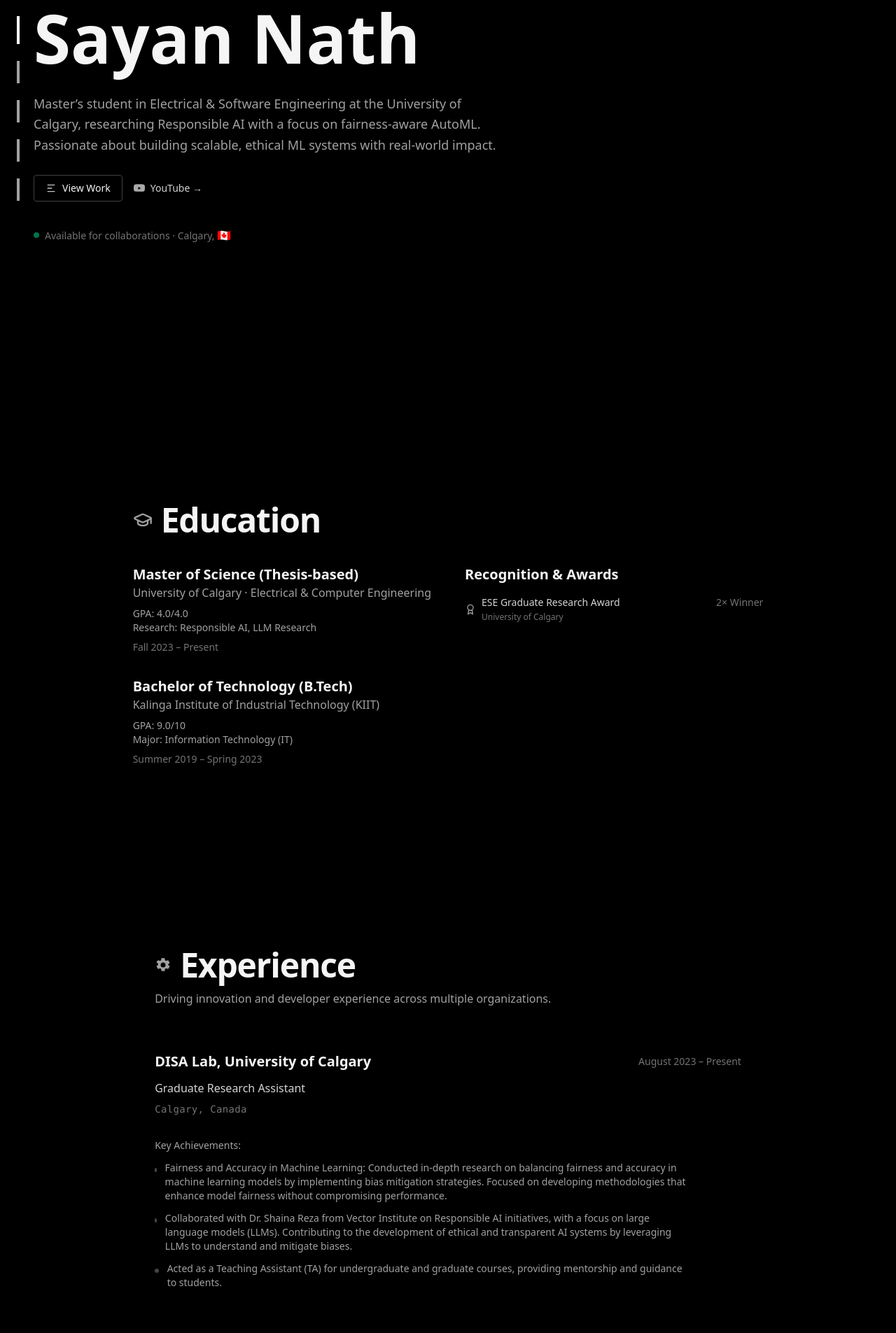
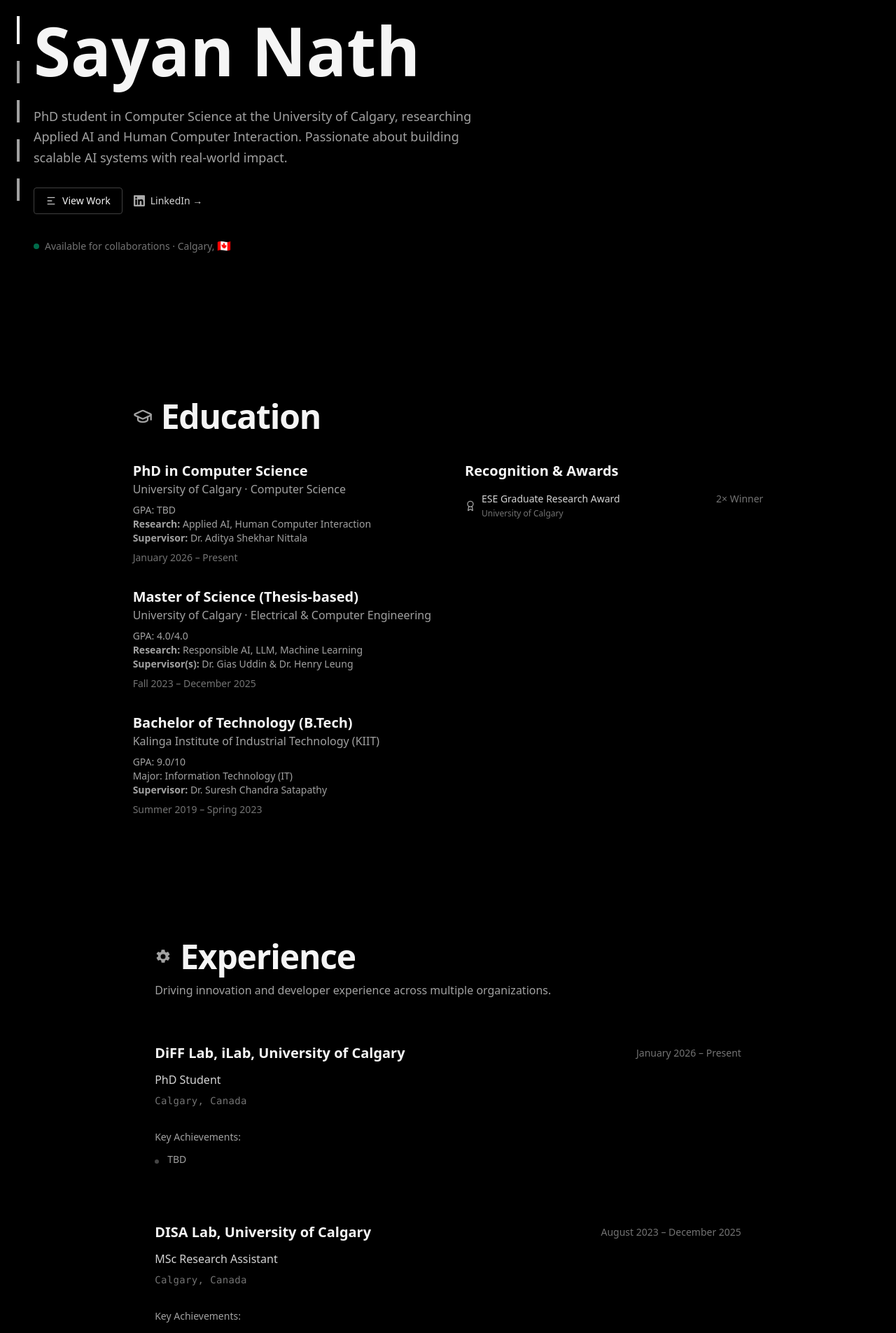
Before and after one commit to sayannath/portfolio, a Next.js app: page / in a window 1280 px wide. Shown: the part 245-2150 px from the top of the page at 70% size. Built offline with nearby package versions, Linux system fonts and the light colour scheme.

Commit message:
Updated the whole website with content

```diff
--- a/src/components/Connect.tsx
+++ b/src/components/Connect.tsx
@@ -92,7 +92,7 @@
                         <a
                             href="https://scholar.google.com/citations?user=WcqkH2cAAAAJ&hl=en"
                             target="_blank"
-                            rel="noreferrer noopener"
+                            rel="noopener noreferrer"
                             className="inline-flex items-center gap-2
                          text-neutral-400 hover:text-white
                          focus:outline-none focus-visible:ring-2 focus-visible:ring-neutral-600 rounded"
@@ -109,7 +109,7 @@
                             key={href}
                             href={href}
                             target="_blank"
-                            rel="noreferrer noopener"
+                            rel="noopener noreferrer"
                             className="group block rounded-lg border border-neutral-800
                          bg-neutral-950/40 p-4
                          hover:border-neutral-600 hover:bg-neutral-950/60
--- a/src/components/Education.tsx
+++ b/src/components/Education.tsx
@@ -16,6 +16,20 @@
         <div className="space-y-8">
           <div>
             <h3 className="text-lg sm:text-xl font-semibold text-neutral-100">
+              PhD in Computer Science
+            </h3>
+            <p className="text-neutral-400">
+              University of Calgary · Computer Science
+            </p>
+            <div className="mt-2 text-sm text-neutral-400">
+              <p>GPA: TBD</p>
+              <p><strong>Research:</strong> Applied AI, Human Computer Interaction</p>
+              <p><strong>Supervisor:</strong> Dr. Aditya Shekhar Nittala</p>
+            </div>
+            <p className="mt-2 text-sm text-neutral-500">January 2026 – Present</p>
+          </div>
+          <div>
+            <h3 className="text-lg sm:text-xl font-semibold text-neutral-100">
               Master of Science (Thesis-based)
             </h3>
             <p className="text-neutral-400">
@@ -23,9 +37,10 @@
             </p>
             <div className="mt-2 text-sm text-neutral-400">
               <p>GPA: 4.0/4.0</p>
-              <p>Research: Responsible AI, LLM Research</p>
+              <p><strong>Research:</strong> Responsible AI, LLM, Machine Learning</p>
+              <p><strong>Supervisor(s):</strong> Dr. Gias Uddin & Dr. Henry Leung</p>
             </div>
-            <p className="mt-2 text-sm text-neutral-500">Fall 2023 – Present</p>
+            <p className="mt-2 text-sm text-neutral-500">Fall 2023 – December 2025</p>
           </div>
 
           <div>
@@ -38,6 +53,7 @@
             <div className="mt-2 text-sm text-neutral-400">
               <p>GPA: 9.0/10</p>
               <p>Major: Information Technology (IT)</p>
+              <p><strong>Supervisor:</strong> Dr. Suresh Chandra Satapathy</p>
             </div>
             <p className="mt-2 text-sm text-neutral-500">Summer 2019 – Spring 2023</p>
           </div>
--- a/src/components/Experience.tsx
+++ b/src/components/Experience.tsx
@@ -10,14 +10,24 @@
 
 const JOBS: Job[] = [
   {
+    company: "DiFF Lab, iLab, University of Calgary",
+    role: "PhD Student",
+    location: "Calgary, Canada",
+    period: "January 2026 – Present",
+    achievements: [
+      "TBD",
+    ],
+  },
+  {
     company: "DISA Lab, University of Calgary",
-    role: "Graduate Research Assistant",
+    role: "MSc Research Assistant",
     location: "Calgary, Canada",
-    period: "August 2023 – Present",
+    period: "August 2023 – December 2025",
     achievements: [
-      "Fairness and Accuracy in Machine Learning: Conducted in-depth research on balancing fairness and accuracy in machine learning models by implementing bias mitigation strategies. Focused on developing methodologies that enhance model fairness without compromising performance.",
-      "Collaborated with Dr. Shaina Reza from Vector Institute on Responsible AI initiatives, with a focus on large language models (LLMs). Contributing to the development of ethical and transparent AI systems by leveraging LLMs to understand and mitigate biases.",
-      "Acted as a Teaching Assistant (TA) for undergraduate and graduate courses, providing mentorship and guidance to students.",
+      "Bias Mitigation in ML: Conducted in-depth research on balancing fairness and accuracy in machine learning models by implementing bias mitigation strategies. Focused on developing methodologies that enhance model fairness without compromising performance.",
+      "Bias Mitigation in LLM: Developed AutoFairer, an automated bias detection and sanitization framework for large language models, along with Biascore, a composite metric for quantifying bias in generated text, advancing ethical and transparent LLM systems.",
+      "Sustainability in CodeLLM:A study that estimates and analyzes the carbon emissions of code generation LLMs on HumanEval⁺ and MBPP⁺, highlighting the trade-off between coding performance and environmental sustainability.",
+      "Teaching: Acted as a Teaching Assistant (TA) for undergraduate and graduate courses, providing mentorship and guidance to students.",
     ],
   },
   {
--- a/src/components/Hero.tsx
+++ b/src/components/Hero.tsx
@@ -5,7 +5,7 @@
 
 export default function Hero() {
     useEffect(() => {
-    const heroSection = document.getElementById("home");
+        const heroSection = document.getElementById("home");
         if (heroSection) {
             heroSection.style.opacity = "0"; // Changed 0 to "0"
             setTimeout(() => {
@@ -16,12 +16,16 @@
     }, []);
 
     return (
-        <section id="home" className="relative min-h-screen flex items-center p-4">
+        // <section id="home" className="relative min-h-screen flex items-center p-4">
+        <section
+            id="home"
+            className="relative min-h-[calc(100vh-64px)] flex items-center px-4 pt-24"
+        >
             {/* Content Wrapper */}
             <div className="w-full mx-auto max-w-screen-xl px-4 sm:px-6 lg:px-8">
                 <div className="max-w-3xl md:max-w-4xl lg:max-w-5xl">
                     <p className="text-xs sm:text-sm text-neutral-400 uppercase tracking-widest">
-                        🚀 MSc. Research Grad.
+                        🚀 PhD Research Grad.
                     </p>
 
                     <h1 className="mt-3 text-4xl sm:text-6xl lg:text-8xl leading-tight font-semibold text-neutral-100">
@@ -29,14 +33,15 @@
                     </h1>
 
                     <p className="mt-5 text-sm sm:text-base lg:text-lg text-neutral-400 leading-relaxed max-w-2xl">
-                        Master’s student in Electrical & Software Engineering at the University of Calgary,
-                        researching Responsible AI with a focus on fairness-aware AutoML. Passionate about
-                        building scalable, ethical ML systems with real-world impact.
+                        PhD student in Computer Science at the University of Calgary, researching Applied AI and Human Computer Interaction.
+                        Passionate about building scalable AI systems with real-world impact.
                     </p>
 
                     <div className="mt-7 flex flex-wrap items-center gap-3 sm:gap-4 text-sm">
                         <Link
-                            href="#work"
+                            href="https://github.com/sayannath"
+                            target="_blank"
+                            rel="noopener noreferrer"
                             className="group inline-flex items-center gap-2 rounded border border-neutral-700 px-4 py-2 hover:border-neutral-500 hover:bg-neutral-900 transition-colors"
                         >
                             <svg viewBox="0 0 24 24" fill="currentColor" className="size-4 opacity-80" aria-hidden="true">
@@ -46,21 +51,30 @@
                         </Link>
 
                         <Link
-                            href="http://youtube.com/@sayannath662"
+                            href="https://www.linkedin.com/in/sayannath235/"
                             className="inline-flex items-center gap-2 text-neutral-300 hover:text-white transition-colors"
                             target="_blank"
-                            rel="noreferrer noopener"
+                            rel="noopener noreferrer"
                         >
-                            <svg viewBox="0 0 24 24" fill="currentColor" className="size-4 opacity-80" aria-hidden="true">
-                                <path d="M23.498 6.186a2.97 2.97 0 00-2.09-2.103C19.425 3.5 12 3.5 12 3.5s-7.425 0-9.408.583a2.97 2.97 0 00-2.09 2.103A31.35 31.35 0 000 12c0 1.61.17 3.22.49 4.79.24.95.98 1.69 1.93 1.93C6.1 19.25 12 19.25 12 19.25s7.425 0 9.408-.583a2.97 2.97 0 002.09-2.103A31.35 31.35 0 0024 12a31.35 31.35 0 00-.502-5.814zM9.75 15.02V8.98L15.5 12l-5.75 3.02z" />
+                            <svg
+                                viewBox="0 0 24 24"
+                                fill="currentColor"
+                                className="size-4 opacity-80"
+                                aria-hidden="true"
+                            >
+                                <path d="M20.447 20.452h-3.554v-5.569c0-1.328-.027-3.037-1.852-3.037-1.853 0-2.136 1.445-2.136 2.939v5.667H9.351V9h3.414v1.561h.046c.477-.9 1.637-1.85 3.37-1.85 3.602 0 4.266 2.37 4.266 5.455v6.286zM5.337 7.433a2.062 2.062 0 110-4.123 2.062 2.062 0 010 4.123zM7.119 20.452H3.555V9h3.564v11.452zM22.225 0H1.771C.792 0 0 .774 0 1.727v20.545C0 23.227.792 24 1.771 24h20.451C23.2 24 24 23.227 24 22.273V1.727C24 .774 23.2 0 22.222 0h.003z" />
                             </svg>
-                            YouTube &rarr;
+
+                            LinkedIn &rarr;
                         </Link>
                     </div>
 
-                    <p className="mt-9 text-xs sm:text-sm text-neutral-500 flex items-center">
-                        <span className="inline-block w-2 h-2 mr-2 rounded-full bg-emerald-400 align-middle animate-pulse" />
-                        <span>Available for collaborations · Calgary,&nbsp;<span className="text-base">🇨🇦</span></span>
+                    <p className="mt-9 text-xs sm:text-sm text-neutral-500 flex items-center gap-2">
+                        <span className="w-2 h-2 rounded-full bg-emerald-400 animate-pulse flex-shrink-0" />
+                        <span>
+                            Available for collaborations · Calgary,&nbsp;
+                            <span className="text-base leading-none">🇨🇦</span>
+                        </span>
                     </p>
                 </div>
             </div>
--- a/src/components/Publication.tsx
+++ b/src/components/Publication.tsx
@@ -23,7 +23,7 @@
         title: "FairSpace",
         summary:
             "Fairness-aware AutoML pipeline that prunes the search space and integrates LLM-guided preprocessing to reach better fairness–accuracy trade-offs with modest overhead.",
-        tags: ["Python", "Auto-Sklearn", "SMAC", "DSPy", "Fairness"],
+        tags: ["Search Space Pruning", "AutoML", "LLM-Guided Preprocessing", "Fairness"],
         links: [
             //   { label: "Code", href: "#", external: true },
             //   { label: "Paper", href: "#", external: true },
@@ -37,6 +37,16 @@
         links: [
             // { label: "Demo", href: "#", external: true },
             // { label: "Preprint", href: "#", external: true },
+        ],
+    },
+    {
+        title: "AutoFairer",
+        summary:
+            "Automated bias detection and sanitization framework for large language models, along with Biascore, a composite metric for quantifying bias in generated text, advancing ethical and transparent LLM systems.",
+        tags: ["LLM", "Supervised Fine-Tuning", "Fairness Metrics"],
+        links: [
+            //   { label: "Code", href: "#", external: true },
+            //   { label: "Paper", href: "#", external: true },
         ],
     },
     {
```
